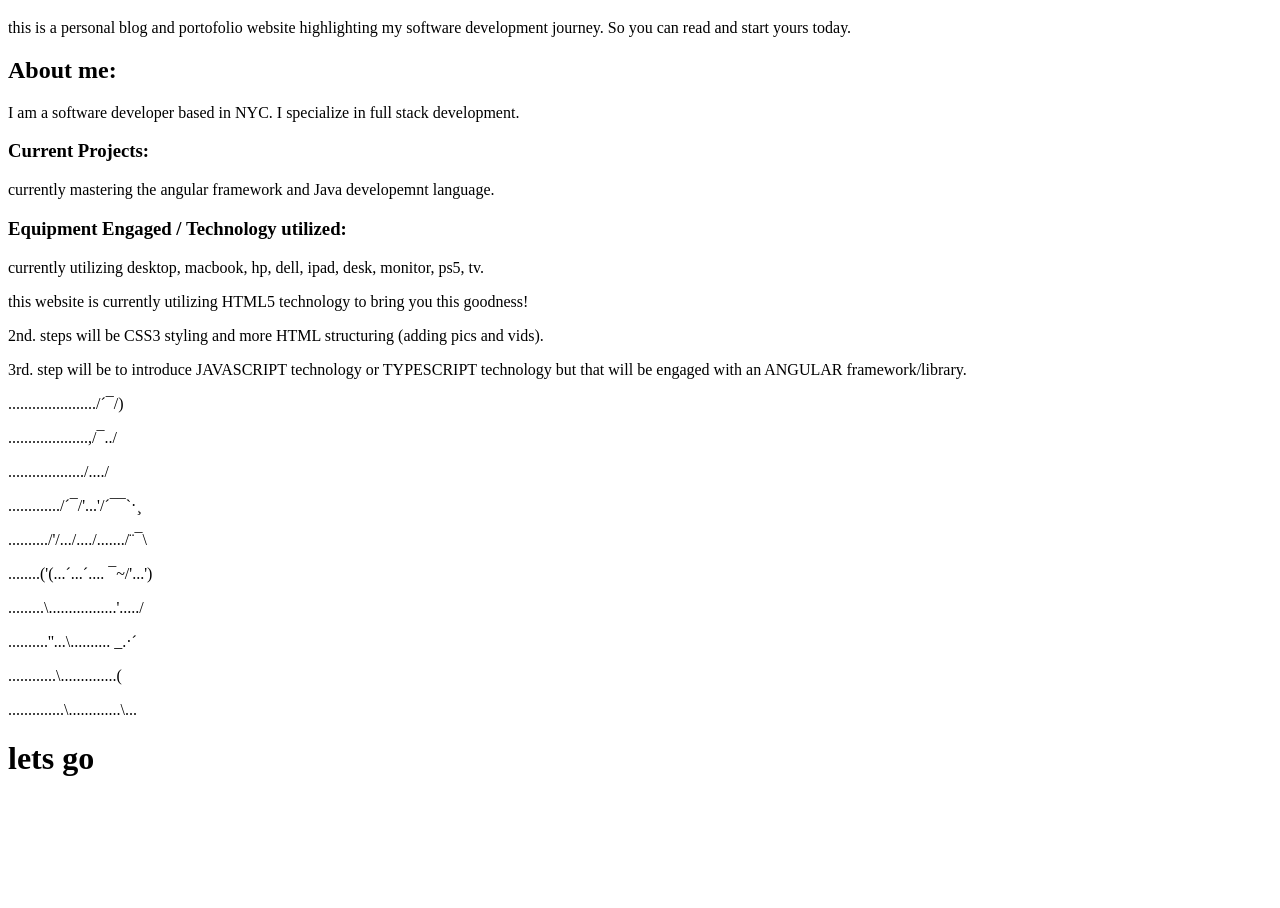
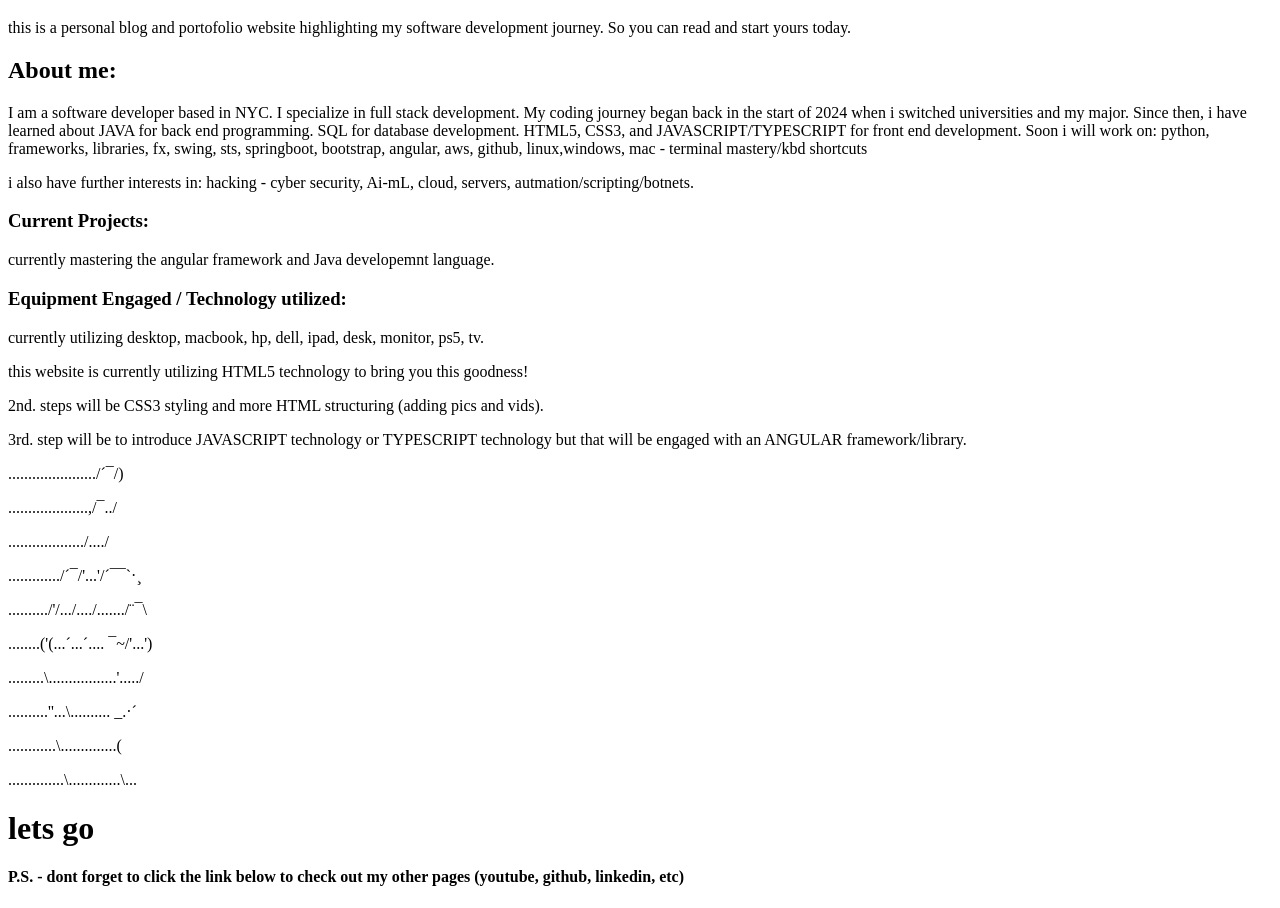
Before and after one commit to Dshami120/website, a plain HTML site: page index.html in a window 1280 px wide. Shown: the part 106-1014 px from the top of the page. Before the commit the page ends 904 px from the top, so only its background shows below. Drawn offline with Linux system fonts and the light colour scheme.

Commit message:
Add files via upload

```diff
--- a/index.html
+++ b/index.html
@@ -13,6 +13,13 @@
         <h2>About me:</h2>
         <p>
             I am a software developer based in NYC. I specialize in full stack development.
+            My coding journey began back in the start of 2024 when i switched universities and my major.
+            Since then, i have learned about JAVA for back end programming. SQL for database development.
+            HTML5, CSS3, and JAVASCRIPT/TYPESCRIPT for front end development. Soon i will work on:
+             python, frameworks, libraries, fx, swing, sts, springboot, bootstrap, angular, aws, github, linux,windows, mac - terminal mastery/kbd shortcuts
+        </p>
+        <p>
+            i also have further interests in: hacking - cyber security, Ai-mL, cloud, servers, autmation/scripting/botnets.
         </p>
         <h3>Current Projects: </h3>
         <p>
@@ -67,4 +74,7 @@
     <h1>
         lets go
     </h1>
+    <h4>
+        P.S. - dont forget to click the link below to check out my other pages (youtube, github, linkedin, etc)
+    </h4>
 </html>
```
